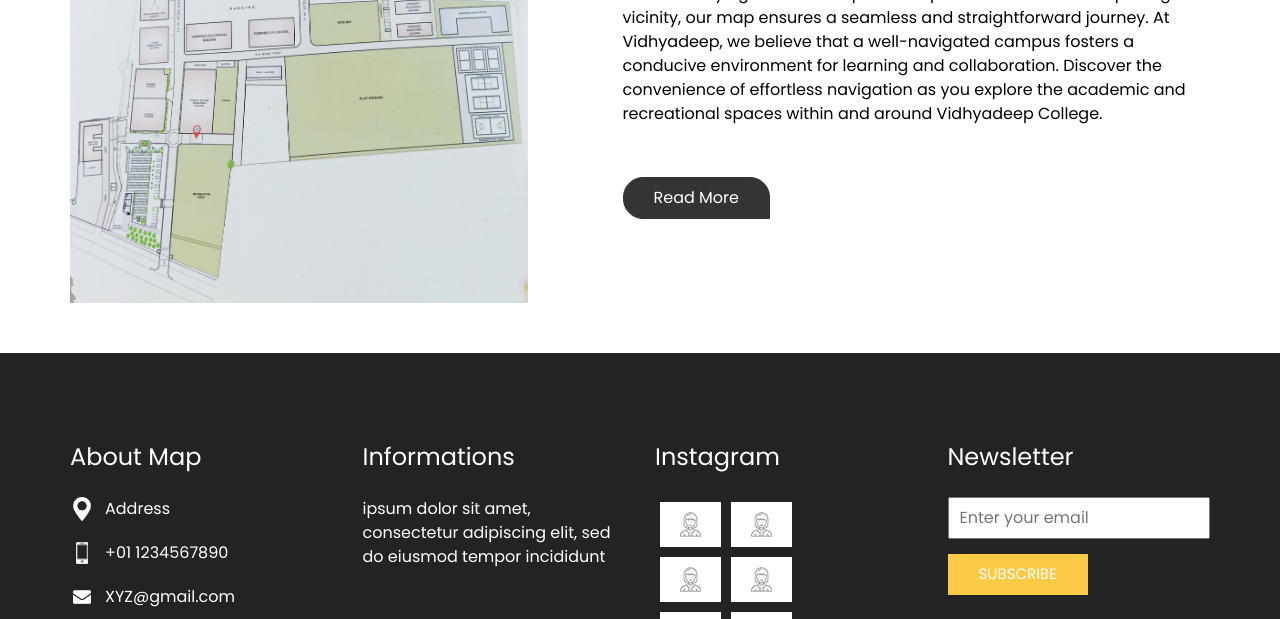
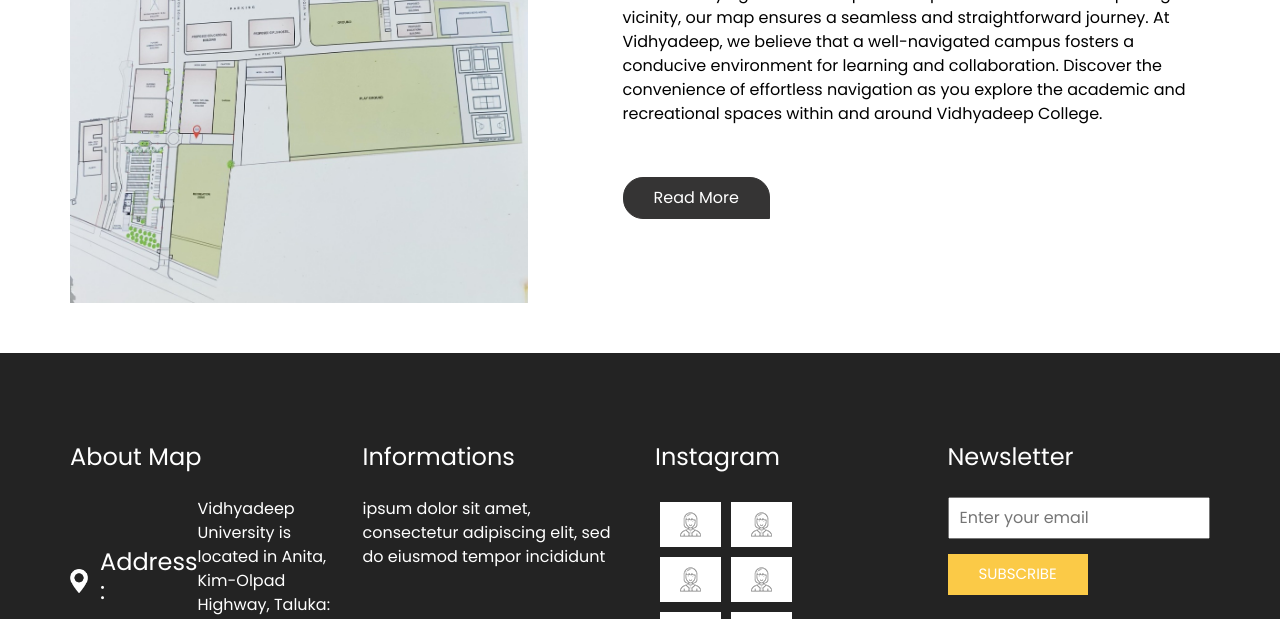
Before and after one commit to Hrsh-Sidhpuria/Path-Provider, a plain HTML site: page index.html in a window 1280 px wide. Shown: the part 1607-2226 px from the top of the page. Drawn offline with nearby package versions, Linux system fonts and the light colour scheme.

Commit message:
Add files via upload

```diff
--- a/index.html
+++ b/index.html
@@ -238,16 +238,15 @@
                             <div class="img-box">
                                 <img src="images/location-white.png" width="18px" alt="">
                             </div>
-                            <p>
-                                Address
-                            </p>
+                            <h4>Address : </h4></br>
+                            <p>Vidhyadeep University is located in Anita, Kim-Olpad Highway, Taluka: Olpad, Surat, Gujarat</p>
                         </div>
                         <div>
                             <div class="img-box">
                                 <img src="images/telephone-white.png" width="12px" alt="">
                             </div>
                             <p>
-                                +01 1234567890
+                                +01 78628 30669
                             </p>
                         </div>
                         <div>
@@ -255,7 +254,7 @@
                                 <img src="images/envelope-white.png" width="18px" alt="">
                             </div>
                             <p>
-                                XYZ@gmail.com
+                                info@vidhyadeepuni.ac.in
                             </p>
                         </div>
                     </div>
```
